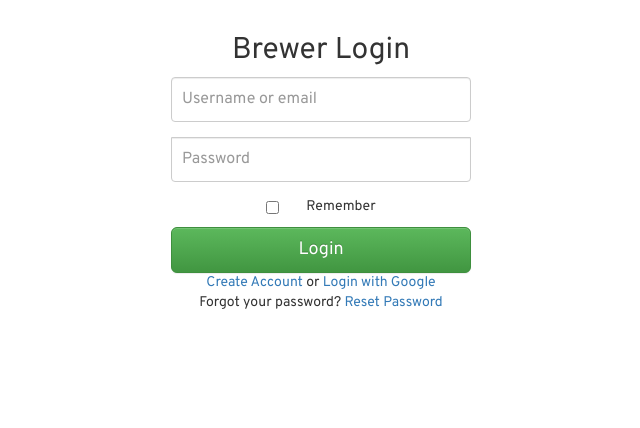
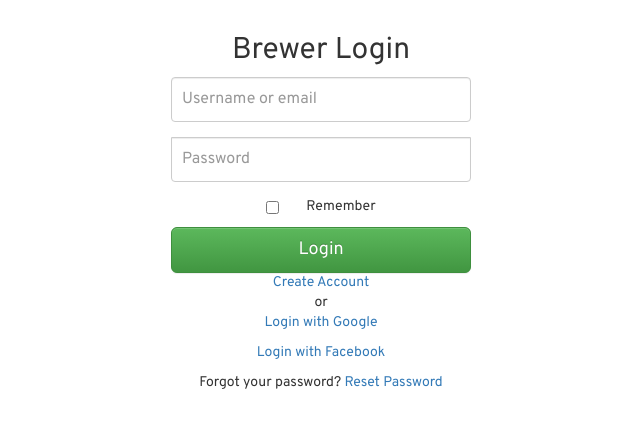
Before and after one commit to claudiocastello/beer-brew-calc, a Flask app: page /login in a window 1280 px wide. Shown: the part 51-479 px from the top of the page, without its empty margins (319-959 px from the left). Run offline with Flask 2, Linux system fonts and the light colour scheme; parts of the project's set-up code (start-up, migrations or seed data) failed here and were passed over; some libraries are stand-ins or nearby versions; some web fonts are replaced.

Commit message:
implementin facebook login

```diff
--- a/brewCalc/templates/login.html
+++ b/brewCalc/templates/login.html
@@ -9,7 +9,14 @@
     {{ render_bootstrap_field(form.remember_me) }}
     {{ form.csrf_token }}
     <button class="btn btn-lg btn-success btn-block" type="submit">Login</button>
-    <a href="/create">Create Account</a> or <a href="/google-login">Login with Google</a>
+    <a href="/create">Create Account</a><br>
+    or<br>
+    <p>
+      <a href="/google-login">Login with Google</a>
+    </p>
+    <p>
+      <a href="/facebook-login">Login with Facebook</a>
+    </p>
     <p>Forgot your password? <a href="/reset-password">Reset Password</a></p>
   </form>
 </div> <!-- /container -->
--- a/brewCalc/views.py
+++ b/brewCalc/views.py
@@ -12,7 +12,7 @@ from .forms import (LoginForm, CreateForm, EditForm, EditFormSocial,
                     DeleteProfileForm, DeleteProfileFormSocial)
 from .models import User
 from .utils import (required_roles, send_email_generic, confirmed_email,
-                    check_confirmed, google, edit_profile_generic,
+                    check_confirmed, google, facebook, edit_profile_generic,
                     delete_profile_generic)
 
 
@@ -128,6 +128,40 @@ def authorized():
 @google.tokengetter
 def get_google_oauth_token():
     return session.get('google_token')
+
+##########################################################################################
+##########################################################################################
+##########################################################################################
+
+
+##########################################################################################
+################################### Facebook Login #######################################
+##########################################################################################
+
+@app.route('/facebook-login')
+def facebook_login():
+    return facebook.authorize(callback=url_for('facebook_authorized',
+        next=request.args.get('next') or request.referrer or None,
+        _external=True))
+
+
+@app.route('/login/authorized')
+@facebook.authorized_handler
+def facebook_authorized(resp):
+    if resp is None:
+        return 'Access denied: reason=%s error=%s' % (
+            request.args['error_reason'],
+            request.args['error_description']
+        )
+    session['facebook_token'] = (resp['access_token'], '')
+    user = facebook.get('/user')
+    return 'Logged in as id=%s name=%s redirect=%s' % \
+        (user.data['id'], user.data['name'], request.args.get('next'))
+
+
+@facebook.tokengetter
+def get_facebook_oauth_token():
+    return session.get('facebook_token')
 
 ##########################################################################################
 ##########################################################################################
```
Also changed, not shown: brewCalc/config.py (+8 -1 lines), brewCalc/utils.py (+23 -13 lines), requirements.txt (+11 -0 lines).
